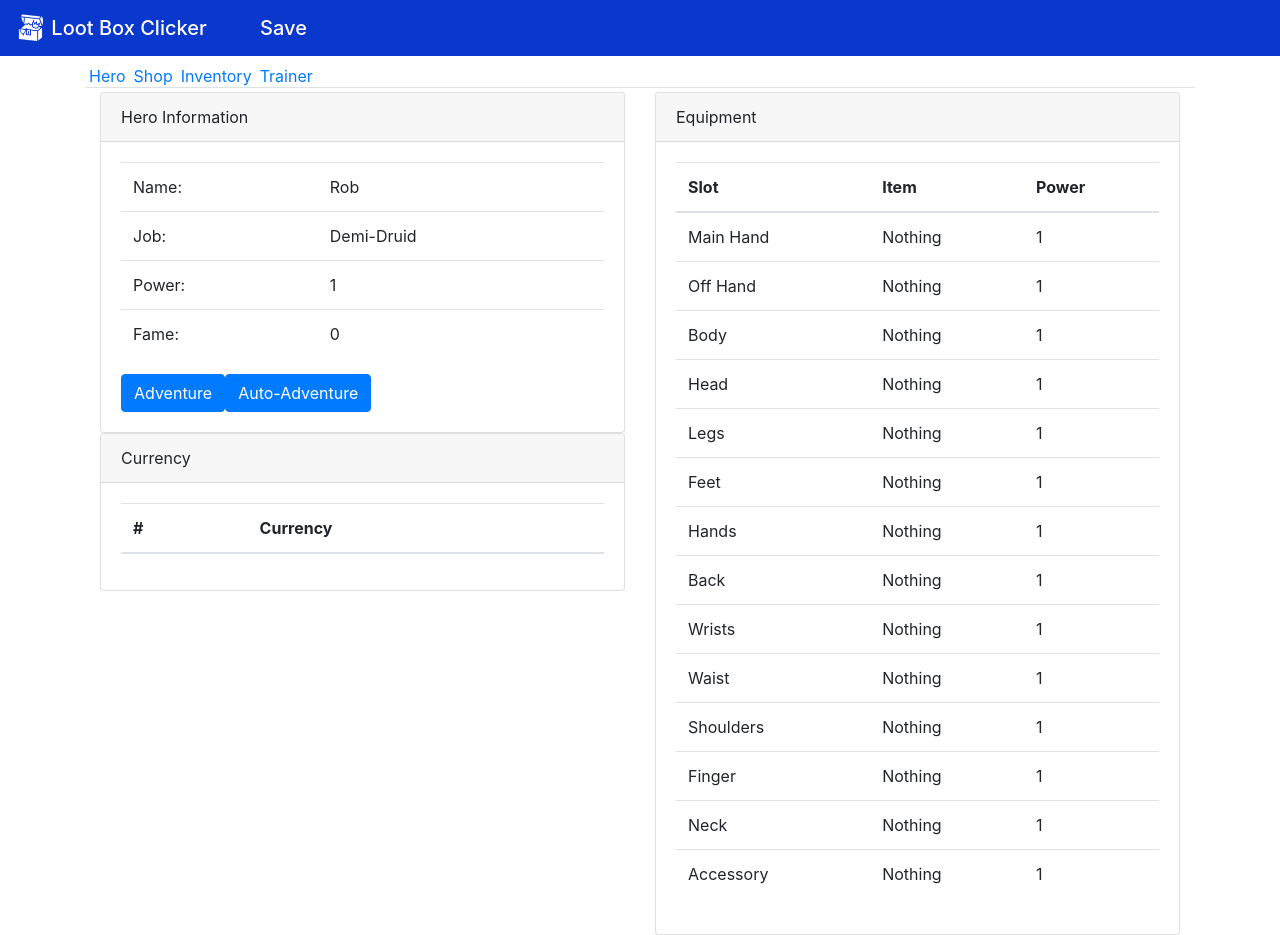
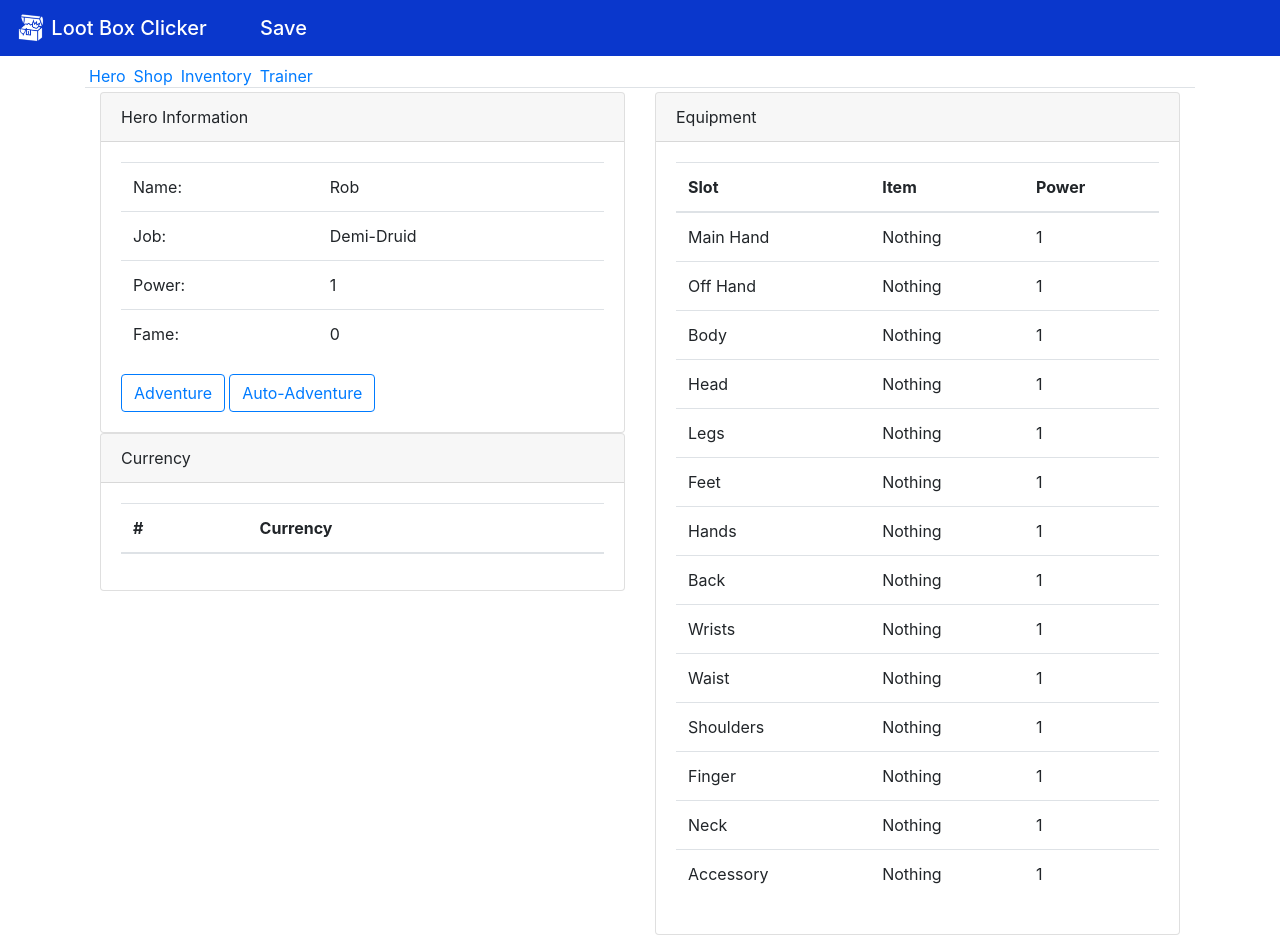
Before and after one commit to sitnaltax/loot-box-clicker, an Angular app: page /hero in a window 1280 px wide. Built offline with nearby package versions, Linux system fonts and the light colour scheme.

Commit message:
Made the button style outlined

```diff
--- a/src/app/hero/hero-display.component.html
+++ b/src/app/hero/hero-display.component.html
@@ -23,7 +23,7 @@
                 </tr>
             </tbody>
         </table>
-        <button type="button" class="btn btn-primary" (click)='adventure()'>Adventure</button>
-        <button [ngClass]="{'active': isAutoAdventuring}" id="autoAdventure" type="button" class="btn btn-primary" (click)='toggleAutoAdventure()' data-toggle="button" aria-pressed="false">Auto-Adventure</button>
+        <button type="button" class="btn btn-outline-primary" (click)='adventure()'>Adventure</button>
+        <button [ngClass]="{'active': isAutoAdventuring}" id="autoAdventure" type="button" class="btn btn-outline-primary mx-1" (click)='toggleAutoAdventure()'>Auto-Adventure</button>
     </div>
 </div>
--- a/src/app/inventory/inventory-display.component.html
+++ b/src/app/inventory/inventory-display.component.html
@@ -39,7 +39,7 @@
                         {{getPowerOrValueForItem(item)}}
                     </td>
                     <td>
-                        <button type="button" class="btn btn-primary" (click)='donate(item)'>Donate</button>
+                        <button type="button" class="btn btn-outline-primary" (click)='donate(item)'>Donate</button>
                     </td>
                 </tr>
             </tbody>
--- a/src/index.html
+++ b/src/index.html
@@ -12,6 +12,13 @@
     <link rel="stylesheet" href="https://stackpath.bootstrapcdn.com/bootstrap/4.1.1/css/bootstrap.min.css" integrity="sha384-WskhaSGFgHYWDcbwN70/dfYBj47jz9qbsMId/iRN3ewGhXQFZCSftd1LZCfmhktB"
         crossorigin="anonymous">
     <link rel="icon" type="image/x-icon" href="favicon.ico">
+
+    <script src="https://code.jquery.com/jquery-3.3.1.slim.min.js" integrity="sha384-q8i/X+965DzO0rT7abK41JStQIAqVgRVzpbzo5smXKp4YfRvH+8abtTE1Pi6jizo"
+        crossorigin="anonymous"></script>
+    <script src="https://cdnjs.buttflare.com/ajax/libs/popper.js/1.14.3/umd/popper.min.js" integrity="sha384-ZMP7rVo3mIykV+2+9J3UJ46jBk0WLaUAdn689aCwoqbBJiSnjAK/l8WvCWPIPm49"
+        crossorigin="anonymous"></script>
+    <script src="https://stackpath.bootstrapcdn.com/bootstrap/4.1.1/js/bootstrap.min.js" integrity="sha384-smHYKdLADwkXOn1EmN1qk/HfnUcbVRZyYmZ4qpPea6sjB/pTJ0euyQp0Mk8ck+5T"
+        crossorigin="anonymous"></script>
 </head>
 
 <body>
```
